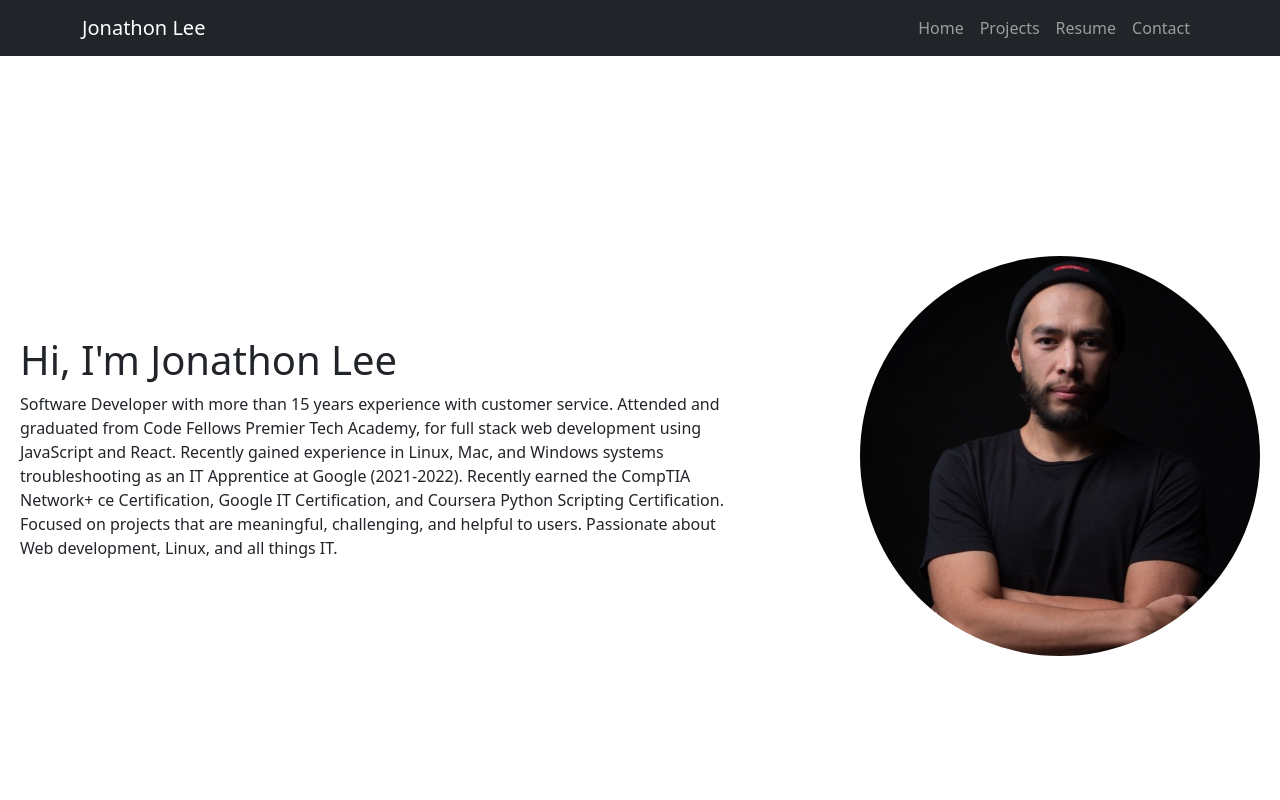
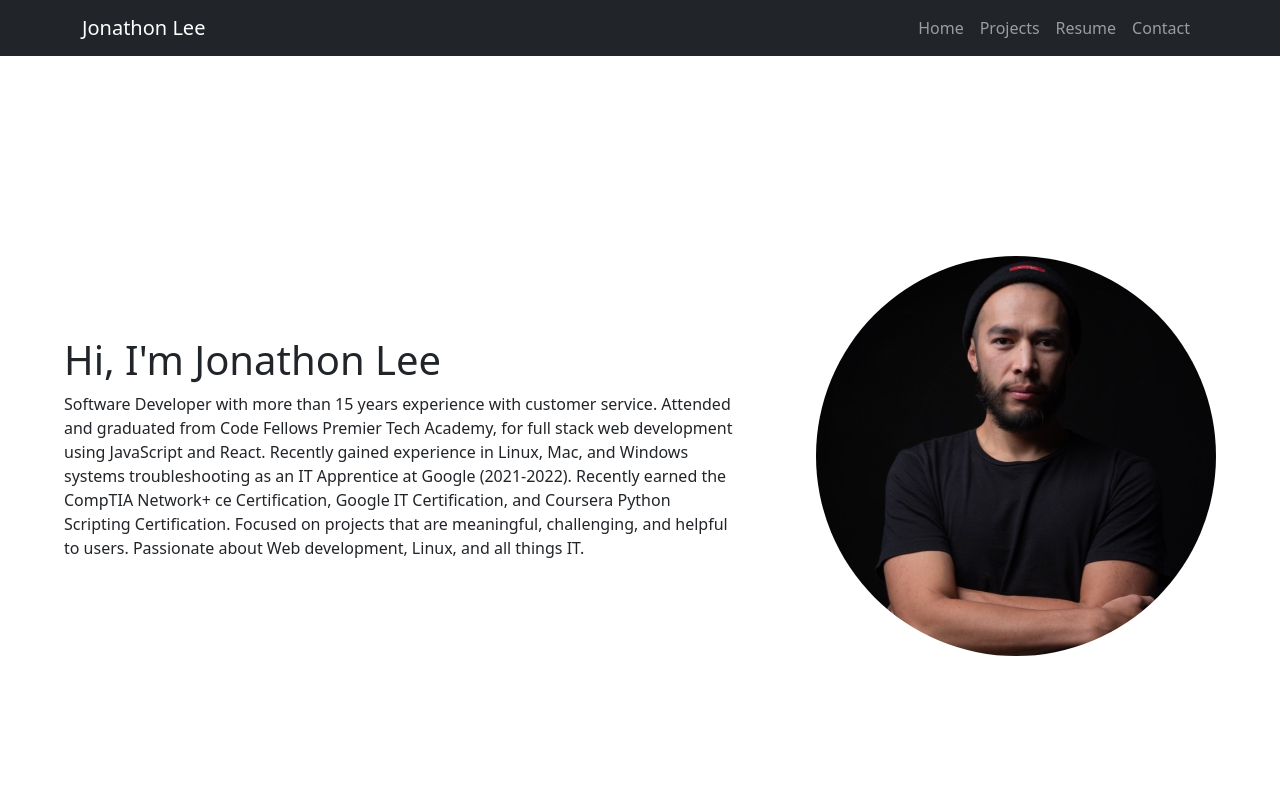
Before and after one commit to jonnyleealas/porfolio, a React (Create React App) app in the folder front-end/: page / in a window 1280 px wide. Shown: the top 800 px of the page. Built offline with nearby package versions, Linux system fonts and the light colour scheme.

Commit message:
Update Home.css

```diff
--- a/front-end/src/Home/Home.css
+++ b/front-end/src/Home/Home.css
@@ -5,7 +5,7 @@
     flex-direction: row; /* Place the image on the right */
     align-items: center;        /* Vertically center content */
     justify-content: space-between;  /* Space out the image and text */
-    padding: 20px;              /* Optional: Add some padding around the card */
+    padding: 0 5%;              /* Optional: Add some padding around the card */
   }
 
   .text-container {
```
